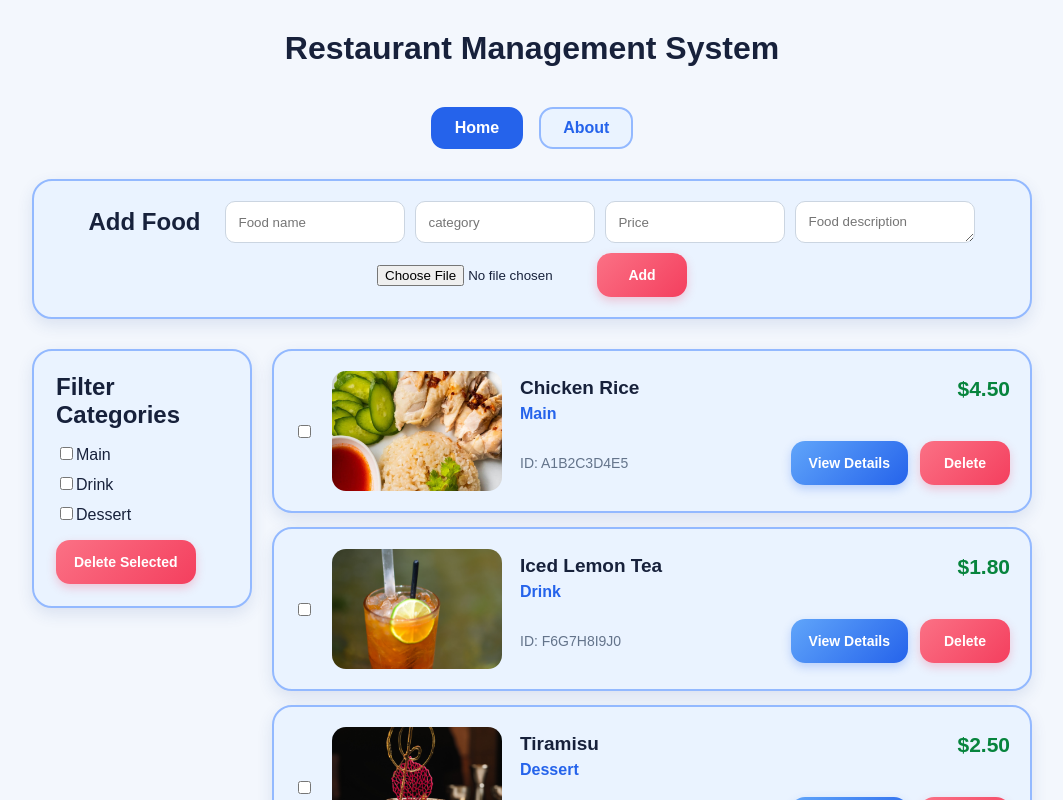
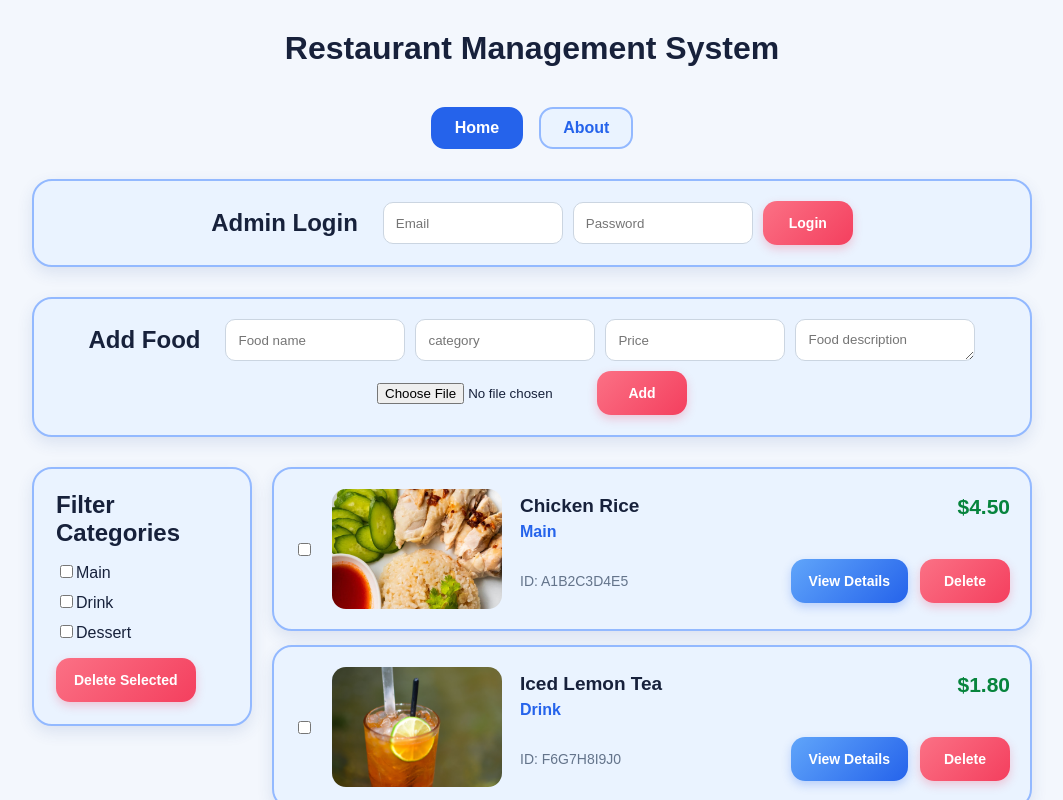
Before and after one commit to gerardtanhq/travel-management-system-capstone, a React app in the folder frontend/: page / in a window 1280 px wide. Shown: the top 800 px of the page, without its empty margins (108-1171 px from the left). Built offline with nearby package versions, Linux system fonts and the light colour scheme.

Commit message:
Add admin login with JWT authentication

```diff
--- /dev/null
+++ b/frontend/src/LoginForm.js
@@ -0,0 +1,111 @@
+import { useState } from 'react';
+import { useDispatch, useSelector } from 'react-redux';
+import { login, logout } from './features/auth/authSlice';
+import { API_URL } from './config';
+
+export default function LoginForm() {
+    const dispatch = useDispatch();
+
+    const [email, setEmail] = useState('');
+    const [password, setPassword] = useState('');
+    const [message, setMessage] = useState('');
+
+    const token = useSelector((state) => state.auth.token);
+    const adminName = useSelector((state) => state.auth.adminName);
+
+    const handleSubmit = async (event) => {
+        event.preventDefault();
+
+        const response = await fetch(
+            `${API_URL}/user/login`,
+            {
+                method: 'POST',
+                headers: {
+                    'Content-Type': 'application/json',
+                },
+                body: JSON.stringify({
+                    email,
+                    password,
+                }),
+            }
+        );
+
+        const data = await response.json();
+
+        if (!response.ok) {
+            setMessage(data.message);
+            return;
+        }
+
+        localStorage.setItem('token', data.token);
+        localStorage.setItem('adminName', data.name);
+
+        dispatch(login({
+            token: data.token,
+            adminName: data.name,
+        }));
+
+        setMessage(`Welcome, ${data.name}.`);
+    };
+
+    const handleLogout = () => {
+        localStorage.removeItem('token');
+        localStorage.removeItem('adminName');
+
+        dispatch(logout());
+
+        setEmail('');
+        setPassword('');
+        setMessage('');
+    };
+
+    if (token) {
+        return (
+            <div className="login-container">
+                <h2>Admin Login</h2>
+
+                <span>
+                    Welcome, {adminName}.
+                </span>
+
+                <button
+                    className='logout-button'
+                    type="button"
+                    onClick={handleLogout}
+                >
+                    Logout
+                </button>
+            </div>
+        );
+    }
+
+    return (
+        <form className="login-container" onSubmit={handleSubmit}>
+            <h2>Admin Login</h2>
+
+            <input
+                type="email"
+                placeholder="Email"
+                value={email}
+                onChange={(event) =>
+                    setEmail(event.target.value)
+                }
+            />
+
+            <input
+                type="password"
+                placeholder="Password"
+                value={password}
+                onChange={(event) =>
+                    setPassword(event.target.value)
+                }
+            />
+
+            <button type="submit">
+                Login
+            </button>
+
+            {message && <p>{message}</p>}
+        </form>
+    );
+}
--- a/frontend/src/app/store.js
+++ b/frontend/src/app/store.js
@@ -1,8 +1,10 @@
 import { configureStore } from '@reduxjs/toolkit';
 import foodsReducer from '../features/foods/foodsSlice.js';
+import authReducer from '../features/auth/authSlice';
 
 export const store = configureStore({
     reducer: {
         foods: foodsReducer,
+        auth: authReducer,
     },
 });
--- /dev/null
+++ b/frontend/src/config.js
@@ -0,0 +1 @@
+export const API_URL = 'http://localhost:3000';
--- /dev/null
+++ b/frontend/src/features/auth/authSlice.js
@@ -0,0 +1,31 @@
+import { createSlice } from '@reduxjs/toolkit';
+
+const initialState = {
+    token: localStorage.getItem('token'),
+    adminName: localStorage.getItem('adminName'),
+};
+
+const authSlice = createSlice({
+    name: 'auth',
+
+    initialState,
+
+    reducers: {
+        login: (state, action) => {
+            state.token = action.payload.token;
+            state.adminName = action.payload.adminName;
+        },
+
+        logout: (state) => {
+            state.token = null;
+            state.adminName = null;
+        },
+    },
+});
+
+export const {
+    login,
+    logout,
+} = authSlice.actions;
+
+export default authSlice.reducer;
--- a/frontend/src/pages/HomePage.js
+++ b/frontend/src/pages/HomePage.js
@@ -4,6 +4,7 @@ import AddEntityForm from '../AddEntityForm.js';
 import FilterEntitiesForm from '../FilterEntitiesForm.js';
 import { addFood, deleteFood, deleteSelectedFoods, toggleSelectedEntity } from '../features/foods/foodsSlice.js';
 import Navbar from '../Navbar.js';
+import LoginForm from '../LoginForm';
 
 export default function HomePage() {
     const dispatch = useDispatch();
@@ -53,6 +54,8 @@ export default function HomePage() {
 
             <Navbar />
 
+            <LoginForm />
+
             <AddEntityForm onAdd={handleAdd} />
 
             <div className="content-layout">
--- a/frontend/src/styles.css
+++ b/frontend/src/styles.css
@@ -106,6 +106,41 @@ h2 {
 
 .content-layout h2 {
     margin-top: 0;
+}
+
+.login-container {
+    display: flex;
+    gap: 10px;
+    flex-wrap: wrap;
+    align-items: center;
+    justify-content: center;
+    background-color: #eaf3ff;
+    padding: 20px;
+    margin-bottom: 30px;
+    border: 2px solid #93b9ff;
+    border-radius: 20px;
+    box-shadow: 0 6px 16px rgba(39, 78, 145, 0.12);
+}
+
+.login-container h2 {
+    margin: 0;
+    padding-right: 15px;
+}
+
+.login-container input[type="email"],
+.login-container input[type="password"] {
+    width: 180px;
+    height: 42px;
+    padding: 0 12px;
+    border: 1px solid #cbd5e1;
+    border-radius: 10px;
+    box-sizing: border-box;
+    font-family: Arial, sans-serif;
+    background-color: white;
+}
+
+.logout-button {
+    margin-left: 20px;
 }
 
 form h2 {
```
